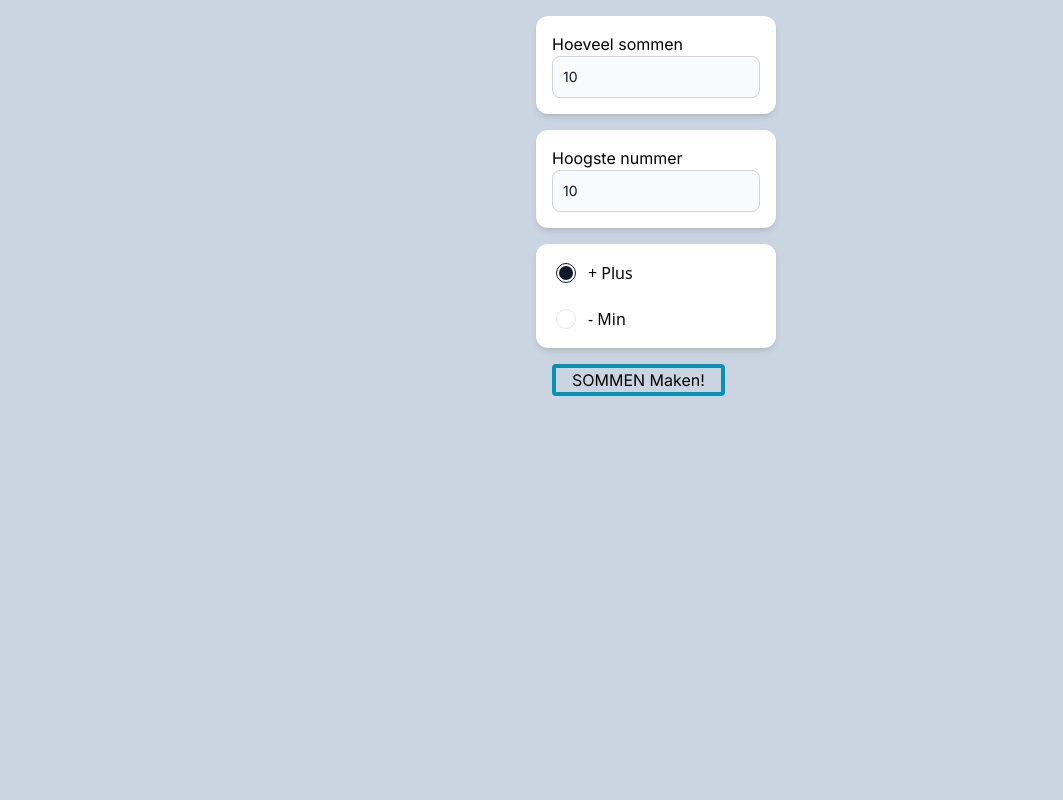
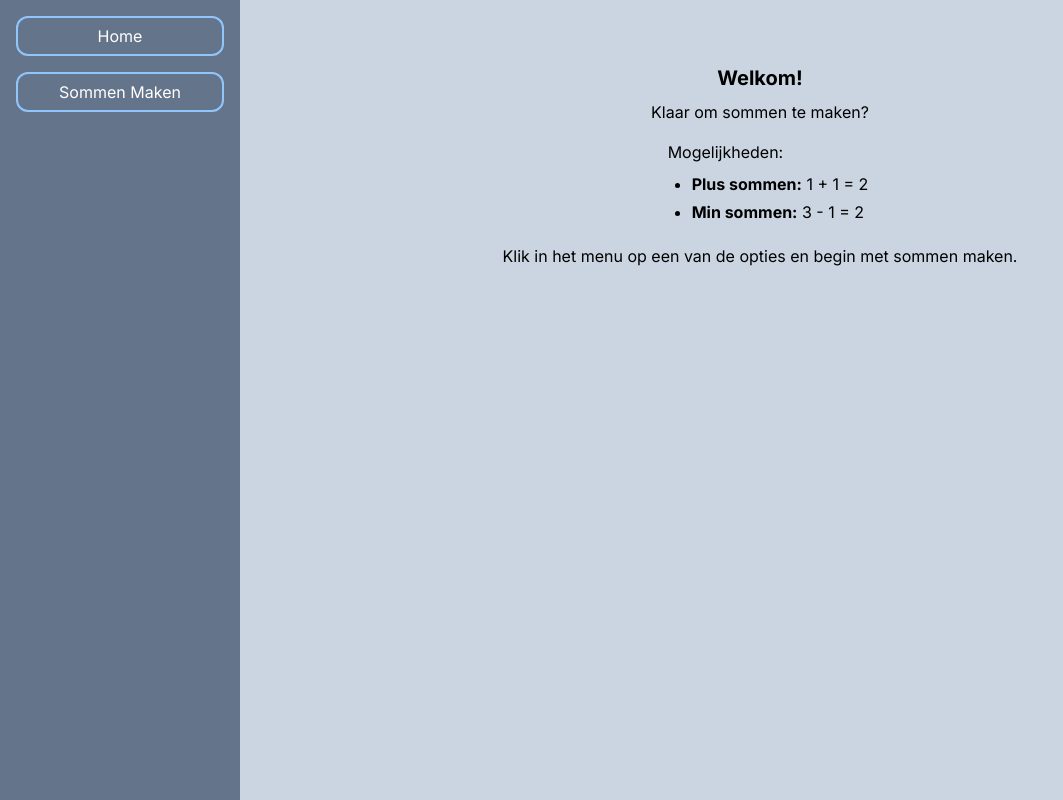
Before and after one commit to HellHunterMax/make-math, a Next.js app: page / in a window 1280 px wide. Shown: the whole page, without its empty margins (0-1063 px from the left). Built offline with nearby package versions, Linux system fonts and the light colour scheme.

Commit message:
first draft of menu

```diff
--- /dev/null
+++ b/src/app/exam/page.tsx
@@ -0,0 +1,9 @@
+import Main from "@/components/main";
+
+export default function Home() {
+	return (
+		<>
+			<Main />;
+		</>
+	);
+}
--- /dev/null
+++ b/src/app/exercises/page.tsx
@@ -0,0 +1,5 @@
+import Main from "@/components/main";
+
+export default function Home() {
+	return <Main />;
+}
--- a/src/app/layout.tsx
+++ b/src/app/layout.tsx
@@ -1,6 +1,8 @@
 import type { Metadata } from "next";
 import { Inter } from "next/font/google";
 import "./globals.css";
+import Link from "next/link";
+import NavigationMenu from "@/components/Navigation/Menu/navigation-menu";
 
 const inter = Inter({ subsets: ["latin"] });
 
@@ -15,11 +17,14 @@ export default function RootLayout({
 	children: React.ReactNode;
 }>) {
 	return (
-		<html lang="en">
+		<html lang="en" className="h-full w-full">
 			<body
-				className={`${inter.className} flex min-h-full min-w-full flex-col items-center bg-slate-300 text-black m-4`}
+				className={`${inter.className} h-full w-full bg-slate-300 text-black`}
 			>
-				{children}
+				<NavigationMenu />
+				<div className="flex min-h-full min-w-full flex-col items-center absolute py-4 md:pl-60 pt-16">
+					{children}
+				</div>
 			</body>
 		</html>
 	);
--- a/src/app/page.tsx
+++ b/src/app/page.tsx
@@ -2,8 +2,24 @@ import Main from "@/components/main";
 
 export default function Home() {
 	return (
-		<main className="">
-			<Main />
+		<main className="flex flex-col items-center">
+			<p className="mb-2 text-xl font-bold">Welkom!</p>
+			<p className="mb-4">Klaar om sommen te maken?</p>
+			<ul className="list-disc pl-4 mb-4">
+				<p className="mb-2">Mogelijkheden:</p>
+				<ul className="list-disc pl-6">
+					<li className="mb-1">
+						<span className="font-bold">Plus sommen:</span> 1 + 1 =
+						2
+					</li>
+					<li className="mb-1">
+						<span className="font-bold">Min sommen:</span> 3 - 1 = 2
+					</li>
+				</ul>
+			</ul>
+			<p className="mb-4">
+				Klik in het menu op een van de opties en begin met sommen maken.
+			</p>
 		</main>
 	);
 }
--- /dev/null
+++ b/src/components/Navigation/Menu/navigation-menu.tsx
@@ -0,0 +1,98 @@
+"use client";
+
+import Link from "next/link";
+import { useState } from "react";
+
+export default function NavigationMenu() {
+	const menuItems = [
+		{ title: "Home", url: "/" },
+		{ title: "Sommen Maken", url: "/exercises" },
+	];
+	const [menuOpen, setMenuOpen] = useState(false);
+
+	const handleMenuItemClick = () => {
+		setMenuOpen(false);
+	};
+
+	return (
+		<>
+			{/* Desktop Menu */}
+			<div className="hidden text-white md:top-0 md:left-0 md:px-4 pt-4 md:h-full md:bg-slate-500 md:flex md:flex-col md:absolute md:w-60 md:gap-4 z-50">
+				{menuItems.map((menuItem, index) => (
+					<Link
+						key={index}
+						href={menuItem.url}
+						className="border-2 border-blue-300 rounded-xl h-10 flex items-center justify-center px-6 hover:text-blue-300"
+					>
+						{menuItem.title}
+					</Link>
+				))}
+			</div>
+
+			{/* Mobile Menu Button */}
+			<div
+				className={`absolute md:hidden left-0 top-0 z-50 p-4 cursor-pointer`}
+				onClick={() => setMenuOpen(!menuOpen)}
+			>
+				<div className="relative">
+					<svg
+						className={`absolute h-10 w-10 transition-all duration-100 ease-in ${
+							menuOpen
+								? "opacity-0 invisible"
+								: "opacity-100 visible"
+						}`}
+						fill="none"
+						viewBox="0 0 24 24"
+						strokeWidth="1.5"
+						stroke="currentColor"
+					>
+						<path
+							strokeLinecap="round"
+							strokeLinejoin="round"
+							d="M3.75 6.75h16.5M3.75 12h16.5m-16.5 5.25h16.5"
+						/>
+					</svg>
+					<svg
+						className={`absolute h-10 w-10 transition-all duration-100 ease-in ${
+							menuOpen
+								? "opacity-100 visible"
+								: "opacity-0 invisible"
+						}`}
+						fill="none"
+						viewBox="0 0 24 24"
+						strokeWidth="1.5"
+						stroke="currentColor"
+					>
+						<path
+							strokeLinecap="round"
+							strokeLinejoin="round"
+							d="M6 18L18 6M6 6l12 12"
+						/>
+					</svg>
+				</div>
+			</div>
+
+			{/* Mobile Menu */}
+			<div
+				className={`fixed inset-0 z-40 bg-slate-300 transition-all duration-300 ease-in ${
+					menuOpen ? "opacity-100 visible" : "opacity-0 invisible"
+				}`}
+			>
+				<div
+					className={`mt-10 flex flex-col gap-1 p-4 text-white transition-al`}
+				>
+					{menuItems.map((menuItem, index) => (
+						<Link
+							key={index}
+							href={menuItem.url}
+							className="bg-slate-500 hover:bg-gray-700 hover:text-blue-300 rounded-md px-3 py-2 text-base font-medium"
+							onClick={handleMenuItemClick}
+						>
+							{menuItem.title}
+						</Link>
+					))}
+				</div>
+			</div>
+		</>
+	);
+}
```
